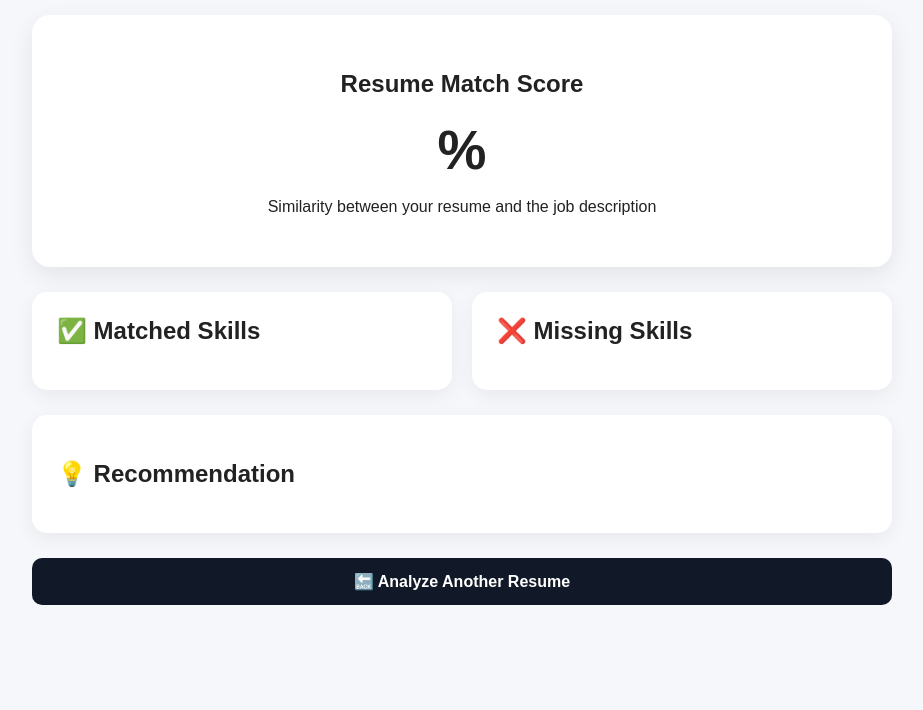
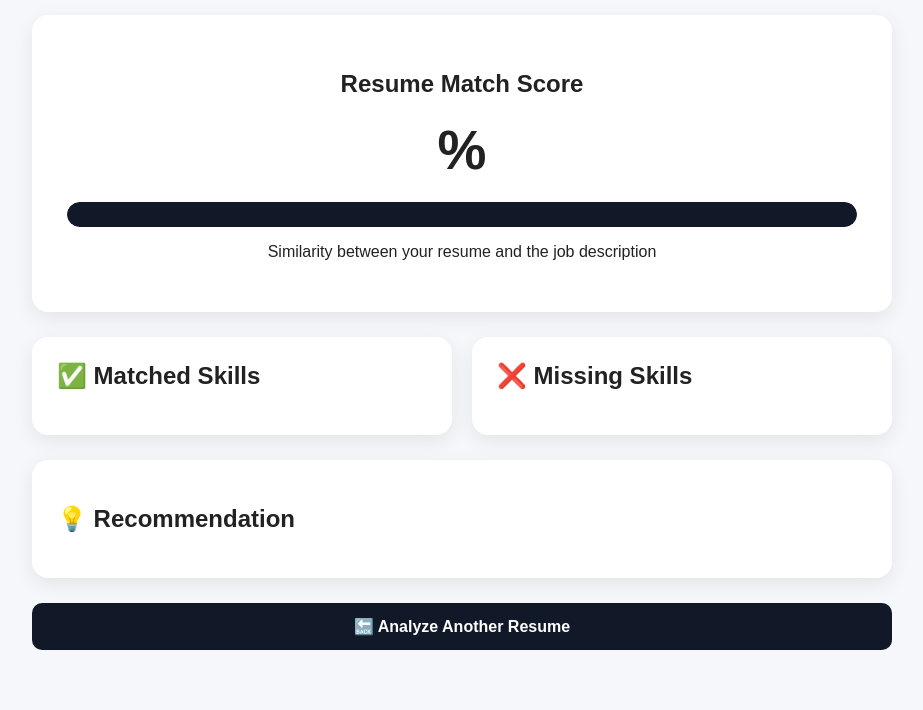
Before and after one commit to sanjayy2007-prog/resume-job-matcher, a Flask app: template templates/result.html in a window 1280 px wide. Shown: the part 132-842 px from the top of the page, without its empty margins (178-1101 px from the left). Before the commit the page ends 737 px from the top, so only its background shows below. Run offline with Flask 3, Linux system fonts and the light colour scheme; the template is opened without the code that fills it, so the values that code supplies are empty.

Commit message:
Add match score progress bar

```diff
--- a/templates/result.html
+++ b/templates/result.html
@@ -36,12 +36,17 @@
             padding: 20px;
         }
 
+        .score-card,
+        .card,
+        .recommendation {
+            background: white;
+            border-radius: 16px;
+            box-shadow: 0 6px 20px rgba(0, 0, 0, 0.08);
+        }
+
         .score-card {
-            background: white;
             padding: 35px;
             text-align: center;
-            border-radius: 18px;
-            box-shadow: 0 8px 25px rgba(0, 0, 0, 0.08);
             margin-bottom: 25px;
         }
 
@@ -49,6 +54,22 @@
             font-size: 55px;
             font-weight: bold;
             margin: 15px 0;
+        }
+
+        .progress-container {
+            width: 100%;
+            height: 25px;
+            background: #e5e7eb;
+            border-radius: 20px;
+            overflow: hidden;
+            margin-top: 20px;
+        }
+
+        .progress-bar {
+            height: 100%;
+            width: {{ score }}%;
+            background: #111827;
+            border-radius: 20px;
         }
 
         .result-grid {
@@ -59,10 +80,7 @@
 
         .card {
             flex: 1;
-            background: white;
             padding: 25px;
-            border-radius: 15px;
-            box-shadow: 0 6px 20px rgba(0, 0, 0, 0.06);
         }
 
         .card h2 {
@@ -78,10 +96,7 @@
         }
 
         .recommendation {
-            background: white;
             padding: 25px;
-            border-radius: 15px;
-            box-shadow: 0 6px 20px rgba(0, 0, 0, 0.06);
             margin-bottom: 25px;
         }
 
@@ -106,7 +121,6 @@
             }
         }
     </style>
-
 </head>
 
 <body>
@@ -125,10 +139,15 @@
                 {{ score }}%
             </div>
 
-            <p>Similarity between your resume and the job description</p>
+            <div class="progress-container">
+                <div class="progress-bar"></div>
+            </div>
+
+            <p>
+                Similarity between your resume and the job description
+            </p>
 
         </div>
-
 
         <div class="result-grid">
 
@@ -144,7 +163,6 @@
 
             </div>
 
-
             <div class="card">
 
                 <h2>❌ Missing Skills</h2>
@@ -159,7 +177,6 @@
 
         </div>
 
-
         <div class="recommendation">
 
             <h2>💡 Recommendation</h2>
@@ -170,7 +187,6 @@
 
         </div>
 
-
         <a href="/" class="button">
             🔙 Analyze Another Resume
         </a>
```
